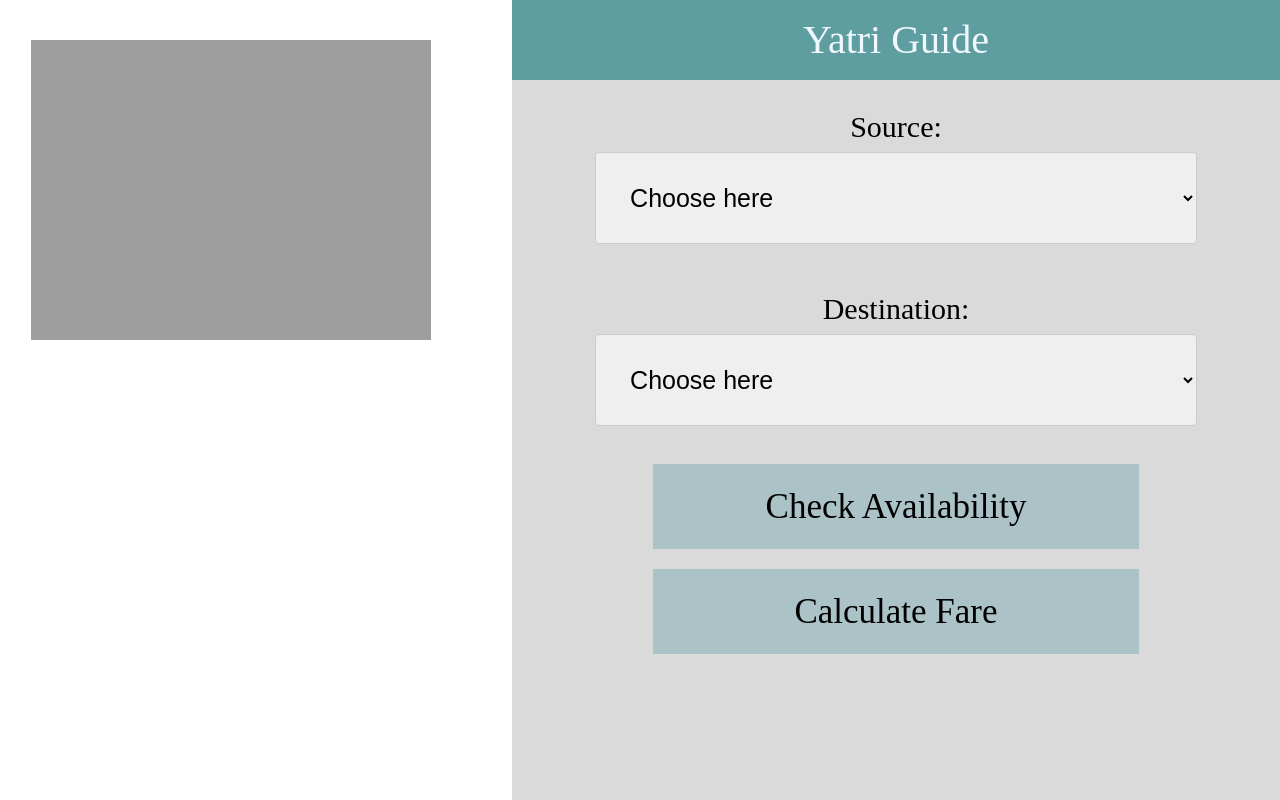
After one commit to suyash-chintawar/Cursor-Control-Using-Facial-Movements, a Flask app: page /search in a window 1280 px wide. The commit adds this page. Run offline with Flask 2, Linux system fonts and the light colour scheme.

Commit message:
add webpages

```diff
--- a/main.py
+++ b/main.py
@@ -5,7 +5,7 @@ import face_analyser
 import window
 
 import cv2
-from flask import Flask, render_template, render_template_string, Response
+from flask import Flask, render_template, Response
 
 app = Flask(__name__)
 camera.init_camera()
@@ -30,7 +30,7 @@ def main_func():
             if FRAME_GAP is not None:
                 FRAME_GAP+=1
                 print(FRAME_GAP)
-                if FRAME_GAP >= 50:
+                if FRAME_GAP >= 40:
                     FRAME_GAP = None
 
             if action is face_analyser.ACTION_LEFT_WINK or action is face_analyser.ACTION_RIGHT_WINK:
@@ -53,6 +53,10 @@ def index():
     """Video streaming"""
     return render_template('index.html')
 
+@app.route('/search')
+def search():
+    return render_template('search.html')
+
 @app.route('/video_feed')
 def video_feed():
     """Video streaming route. Put this in the src attribute of an img tag."""
--- a/static/styles/style.css
+++ b/static/styles/style.css
@@ -1,6 +1,14 @@
-body{
-    height: 200vh;
+*
+{
+    padding: 0;
+    margin: 0px;
 }
+
+#content {
+    padding: 10px;
+    text-align: center;
+}
+
 .canvas_div {
     position: sticky;
     top: 0;
@@ -31,3 +39,87 @@ body{
     left: 4%;
     text-align: center;
 }
+
+option {
+    font-size: 30px;
+}
+
+select {
+    width: 85%;
+    padding: 12px 20px;
+    margin: 8px 0;
+    display: inline-block;
+    border: 1px solid #ccc;
+    border-radius: 4px;
+    box-sizing: border-box;
+    font-size: 25px;
+    padding: 30px;
+}
+
+#from, #to {
+    text-align: center;
+    padding: 20px;
+    font-size: 30px;
+}
+
+#app_name{
+    background-color: cadetblue;
+    color: aliceblue;
+    height: 10vh;
+    font-size: 5vh;
+    text-align: center;
+    vertical-align: middle;
+    line-height: 10vh;
+}
+
+.vehicle_type {
+    /* display: flex; */
+    flex-wrap: wrap;
+    text-align: center;
+    display: inline-block;
+}
+
+#buttons {
+    flex-wrap: wrap;
+    text-align: center;
+    display: inline-block;
+}
+
+.vehicle_type > div {
+    background-color: #abc2c7;
+    width: 150px;
+    margin: 10px;
+    text-align: center;
+    line-height: 75px;
+    font-size: 35px;
+    display: inline-block;
+    height: 70px;
+    padding: 5px;
+}
+
+#buttons > div {
+    background-color: #abc2c7;
+    width: 90%;
+    margin: 10px;
+    text-align: center;
+    line-height: 75px;
+    font-size: 35px;
+    display: inline-block;
+    /* height: 70px; */
+    padding: 5px;
+}
+
+.bus:hover ,.train:hover, .metro:hover, #availability:hover, #fare:hover{
+    background-color: #305158;
+    color:aliceblue;
+    cursor: pointer;
+}
+
+.web_content_div{
+    text-align: center;
+}
+.welcome_message{
+    font-size: 3vh;
+    color: rgb(144, 0, 0);
+    padding: 5vh;
+}
--- /dev/null
+++ b/templates/search.html
@@ -0,0 +1,61 @@
+<!DOCTYPE html>
+<html>
+<head>
+    <title>Yatri Guide</title>
+    <link rel="stylesheet" type="text/css" href="../static/styles/style.css">
+    <meta name="viewport" content="width=device-width, initial-scale=1">
+</head>
+<body>
+    <div class="canvas_div split left">
+        <div class="centered">
+            <canvas id="canvas" width="640px" height="480px"></canvas>
+        </div>
+    </div>
+
+    <div class="web_content_div split right">
+        <div id="app_name">Yatri Guide</div>
+        <div id="content" style="text-align: center;">
+            <div id="from">
+                Source: <br>
+                <select id="station-from" name="station-from">
+                    <optgroup>
+                        <option value="" selected disabled hidden>Choose here</option>
+                        <option value="Mumbai">Mumbai</option>
+                        <option value="Chennai">Chennai</option>
+                        <option value="Kolkata">Kolkata</option>
+                        <option value="Delhi">Delhi</option>
+                    </optgroup>
+                </select>
+            </div>
+            <div id="to">
+                Destination: <br>
+                <select id="station-from" name="station-from">
+                    <optgroup>
+                        <option value="" selected disabled hidden>Choose here</option>
+                        <option value="Mumbai">Mumbai</option>
+                        <option value="Chennai">Chennai</option>
+                        <option value="Kolkata">Kolkata</option>
+                        <option value="Delhi">Delhi</option>
+                    </optgroup>
+                </select>
+            </div>
+            <div id="buttons">
+                <div id="availability"> Check Availability </div>
+                <div id="fare"> Calculate Fare </div>
+            </div>
+        </div>
+    </div>
+
+    <script type="text/javascript" src="../static/scripts/script.js"></script>
+    <script>
+        var ctx = document.getElementById("canvas").getContext('2d');
+        var img = new Image();
+        img.src = "{{ url_for('video_feed') }}";
+
+        function refreshCanvas(){
+            ctx.drawImage(img, 0, 0);
+        };
+        window.setInterval("refreshCanvas()", 50);
+    </script>
+</body>
+</html>
```
Also changed, not shown: controller.py (+7 -6 lines), templates/index.html (+13 -6 lines).
